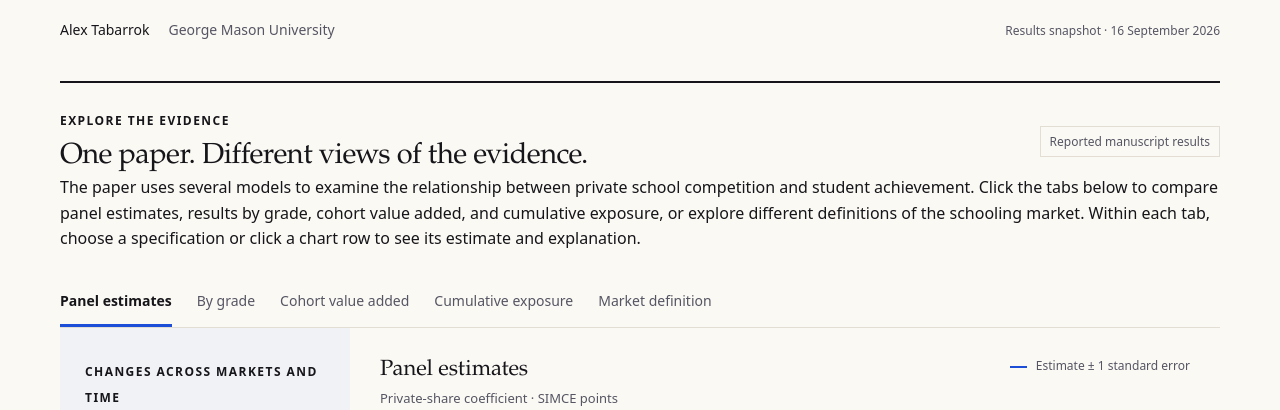
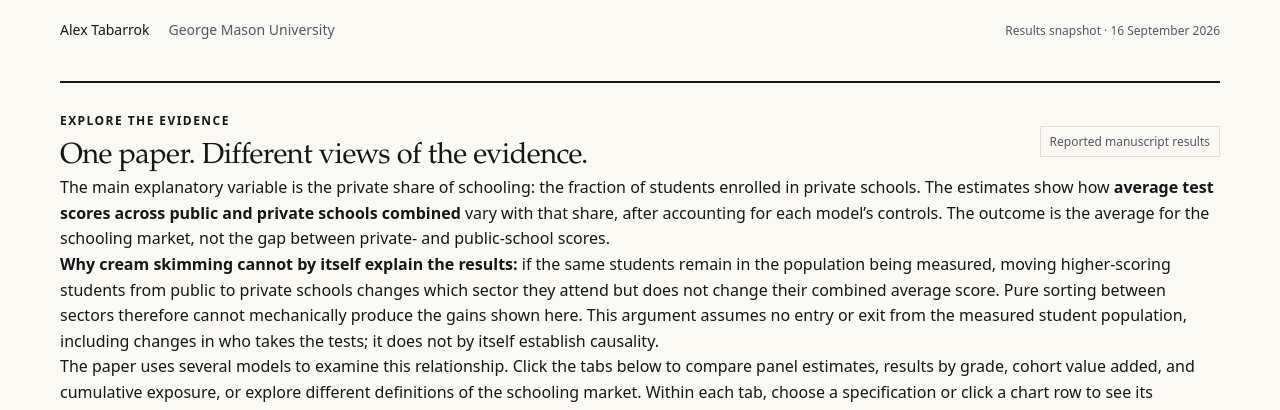
Before and after one commit to ATabarrok/Tabarrok-Home-Page, an Astro site: page /research/chile in a window 1280 px wide. Shown: the part 359-769 px from the top of the page. Built offline with nearby package versions, Linux system fonts and the light colour scheme; Astro itself is replaced by a stand-in of ours; no server answers.

Commit message:
Explain private enrollment share and why pure sorting cannot raise combined scores

```diff
--- a/src/pages/research/chile.astro
+++ b/src/pages/research/chile.astro
@@ -15,7 +15,9 @@
   <main>
     <section class="intro"><div class="eyebrow">Interactive research companion <span>Chile · 2005–2024</span></div><h1>Private School Competition<br> and Student Achievement in Chile</h1><p class="lede">The evidence changes with the grade. Explore the estimates, the choices behind them, and the limits of what they tell us.</p><div class="byline">Alex Tabarrok <span>George Mason University</span><span class="snapshot">Results snapshot · 16 September 2026</span></div></section>
     <section id="explorer" aria-labelledby="explorer-title"><div class="section-heading"><div><span class="eyebrow">Explore the evidence</span><h2 id="explorer-title">One paper. Different views of the evidence.</h2></div><span class="provenance">Reported manuscript results</span></div>
-      <p class="explorer-intro">The paper uses several models to examine the relationship between private school competition and student achievement. Click the tabs below to compare panel estimates, results by grade, cohort value added, and cumulative exposure, or explore different definitions of the schooling market. Within each tab, choose a specification or click a chart row to see its estimate and explanation.</p>
+      <p class="explorer-intro">The main explanatory variable is the private share of schooling: the fraction of students enrolled in private schools. The estimates show how <strong>average test scores across public and private schools combined</strong> vary with that share, after accounting for each model’s controls. The outcome is the average for the schooling market, not the gap between private- and public-school scores.</p>
+      <p class="explorer-intro"><strong>Why cream skimming cannot by itself explain the results:</strong> if the same students remain in the population being measured, moving higher-scoring students from public to private schools changes which sector they attend but does not change their combined average score. Pure sorting between sectors therefore cannot mechanically produce the gains shown here. This argument assumes no entry or exit from the measured student population, including changes in who takes the tests; it does not by itself establish causality.</p>
+      <p class="explorer-intro">The paper uses several models to examine this relationship. Click the tabs below to compare panel estimates, results by grade, cohort value added, and cumulative exposure, or explore different definitions of the schooling market. Within each tab, choose a specification or click a chart row to see its estimate and explanation.</p>
       <div class="tabs" role="tablist" aria-label="Analysis"><button role="tab" id="tab-panel" aria-selected="true" aria-controls="analysis-panel" data-view="panel">Panel estimates</button><button role="tab" id="tab-gradient" aria-selected="false" aria-controls="analysis-panel" tabindex="-1" data-view="gradient">By grade</button><button role="tab" id="tab-cohort" aria-selected="false" aria-controls="analysis-panel" tabindex="-1" data-view="cohort">Cohort value added</button><button role="tab" id="tab-exposure" aria-selected="false" aria-controls="analysis-panel" tabindex="-1" data-view="exposure">Cumulative exposure</button><button role="tab" id="tab-market" aria-selected="false" aria-controls="analysis-panel" tabindex="-1" data-view="market">Market definition</button></div>
       <div class="workspace" id="analysis-panel" role="tabpanel" aria-labelledby="tab-panel">
         <aside class="context"><span class="eyebrow" id="design-tag">Changes across markets and time</span><h3 id="design-title">What the panel controls for</h3><p id="design-description">The main specification uses commune fixed effects. Compare it with grade and subject splits, and commune × grade fixed effects.</p><div class="cohort-path" id="cohort-path" hidden><span>Grade 4<small>Baseline achievement</small></span><span class="path-line" aria-hidden="true">→</span><span>Grade 10<small>Outcome six years later</small></span></div><label for="spec-select">Choose a specification</label><select id="spec-select"><option>Panel: commune fixed effects</option></select><p class="context-note" id="design-note">The main pooled estimate also uses persistent cross-grade differences. The stricter specification removes those differences.</p></aside>
```
